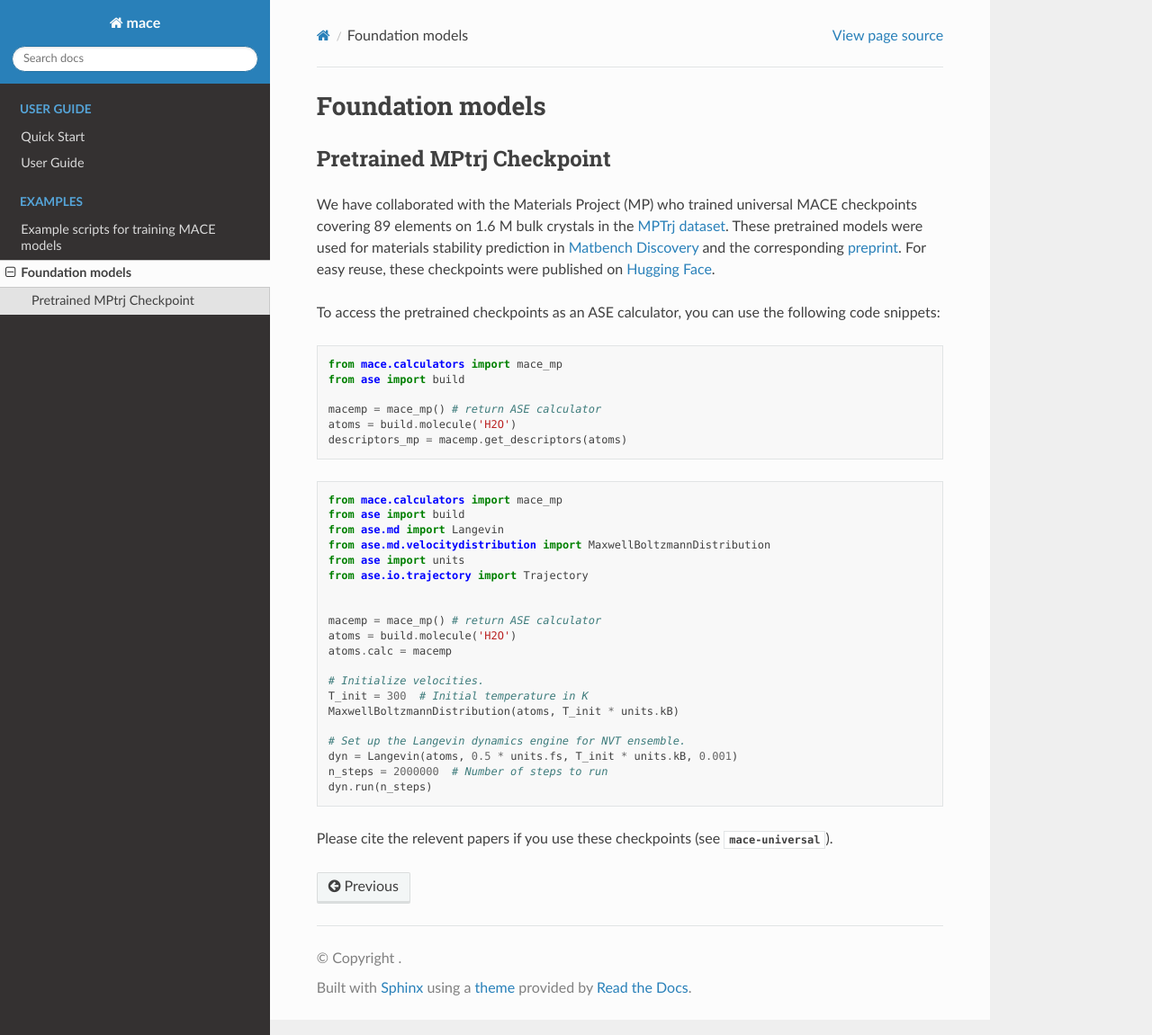
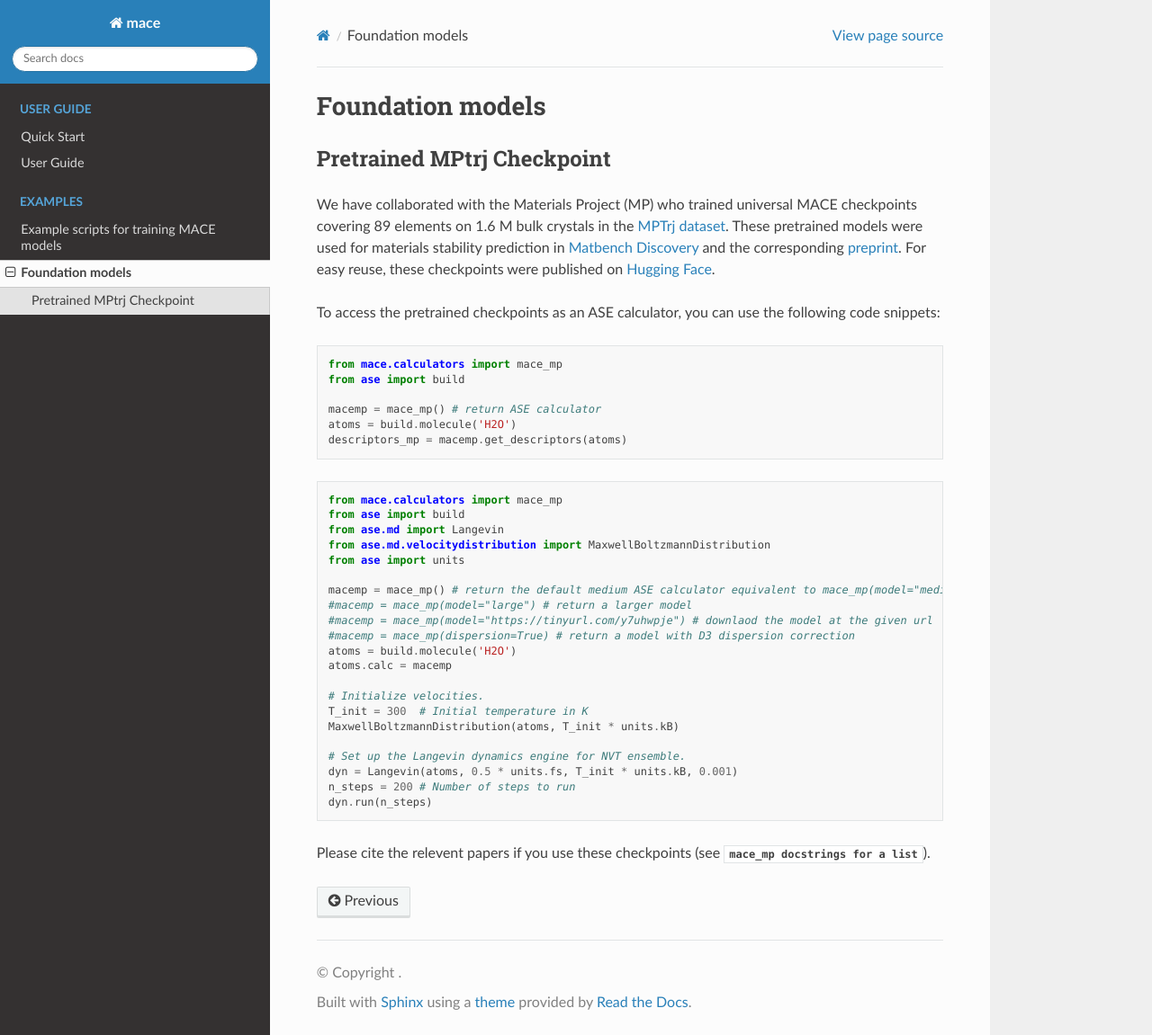
Before and after one commit to ACEsuit/mace, a Sphinx documentation site: the page built from docs/examples/foundation_models.rst, in a window 1280 px wide and 1151 px high. Shown: the whole window at 90% size. Built offline with Sphinx 7.4.7 and the Read the Docs theme 2.0.0, drawn with Linux system fonts in a browser that asks for light colours; pages that are not in the unit, such as notebooks, are missing from menus.

Commit message:
update the doc for foundation model

```diff
--- a/docs/examples/foundation_models.rst
+++ b/docs/examples/foundation_models.rst
@@ -26,10 +26,11 @@ To access the pretrained checkpoints as an ASE calculator, you can use the follo
     from ase.md import Langevin
     from ase.md.velocitydistribution import MaxwellBoltzmannDistribution
     from ase import units
-    from ase.io.trajectory import Trajectory
 
-
-    macemp = mace_mp() # return ASE calculator
+    macemp = mace_mp() # return the default medium ASE calculator equivalent to mace_mp(model="medium")
+    #macemp = mace_mp(model="large") # return a larger model
+    #macemp = mace_mp(model="https://tinyurl.com/y7uhwpje") # downlaod the model at the given url
+    #macemp = mace_mp(dispersion=True) # return a model with D3 dispersion correction
     atoms = build.molecule('H2O')
     atoms.calc = macemp
 
@@ -39,7 +40,7 @@ To access the pretrained checkpoints as an ASE calculator, you can use the follo
 
     # Set up the Langevin dynamics engine for NVT ensemble.
     dyn = Langevin(atoms, 0.5 * units.fs, T_init * units.kB, 0.001)
-    n_steps = 2000000  # Number of steps to run
+    n_steps = 200 # Number of steps to run
     dyn.run(n_steps)
 
-Please cite the relevent papers if you use these checkpoints (see `mace-universal <https://huggingface.co/cyrusyc/mace-universal>`).
+Please cite the relevent papers if you use these checkpoints (see `mace_mp docstrings for a list`).
```
